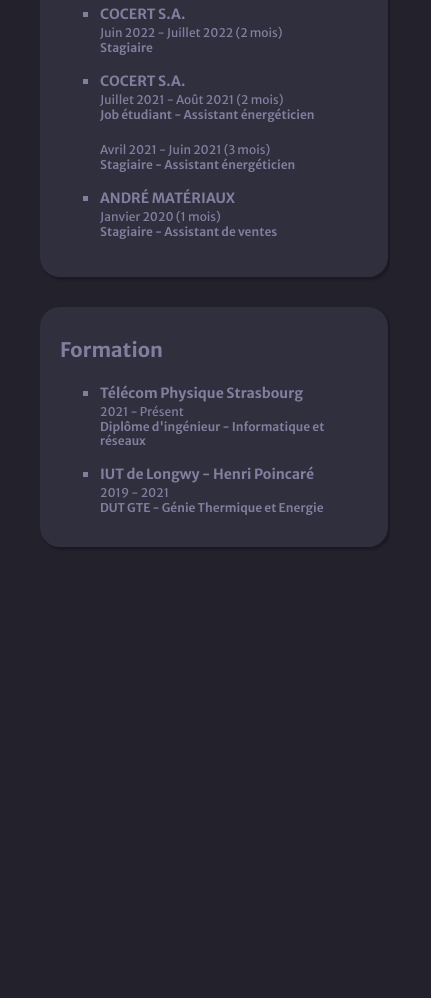
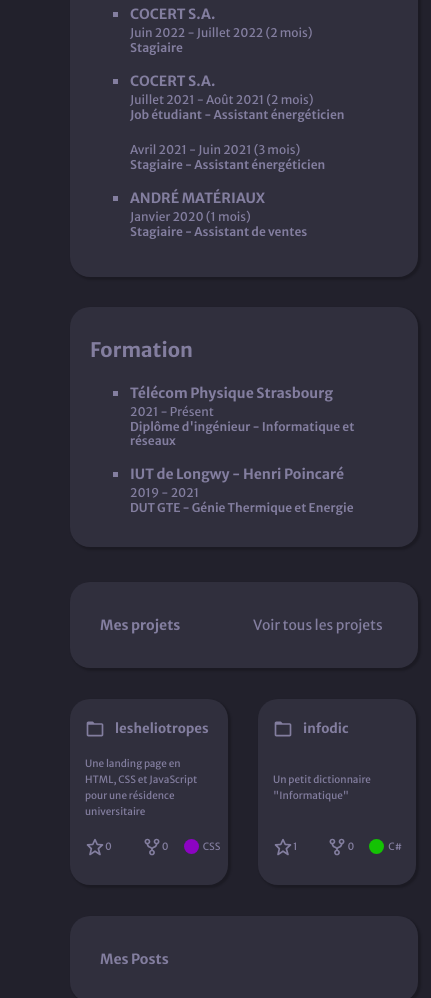
Before and after one commit to nicolasmarra/portfolio, a plain HTML site: page index.html in a window 390 px wide. Shown: the part 1002-2000 px from the top of the page, 431 px wide, since content can reach past the window. Before the commit the page ends 1589 px from the top, so only its background shows below. Drawn offline with Linux system fonts and the light colour scheme.

Commit message:
mobile version

```diff
--- a/index.html
+++ b/index.html
@@ -15,6 +15,7 @@
   </head>
   <body>
     <div class="container">
+      <div class="aside">
         <header>
           <img src="assets/122.png" alt="photo de profil" />
           <div>
@@ -34,23 +35,33 @@
               <p>Télécom Physique Strasbourg</p>
             </li>
             <li>
-              <img src="assets/bxl-github.svg" alt="github" />
-              <a href="https://github.com/nicolasmarra" target="_blank"><p>nicolasmarra</p></a>
+              <a href="https://github.com/nicolasmarra" target="_blank"
+                ><img src="assets/bxl-github.svg" alt="github"
+              /></a>
+              <a href="https://github.com/nicolasmarra" target="_blank"
+                ><p>nicolasmarra</p></a
+              >
             </li>
             <li>
-              <img src="assets/bxl-linkedin-square.svg" alt="linkedin" />
+              <a href="https://linkedin.com/in/nicolasmarra" target="_blank"
+                ><img src="assets/bxl-linkedin-square.svg" alt="linkedin"
+              /></a>
               <a href="https://linkedin.com/in/nicolasmarra" target="_blank"
                 ><p>nicolasmarra</p></a
               >
             </li>
             <li>
-              <img src="assets/bxl-blogger.svg" alt="marra-links" />
+              <a href="https://marra-links.netlify.app" target="_blank"
+                ><img src="assets/bxl-blogger.svg" alt="marra-links"
+              /></a>
               <a href="https://marra-links.netlify.app" target="_blank">
                 <p>https://marra-links.netlify.app</p></a
               >
             </li>
             <li>
-              <img src="assets/bx-envelope.svg" alt="mail" />
+              <a href="mailto:nicolasmarra12@gmail.com" target="_blank"
+                ><img src="assets/bx-envelope.svg" alt="mail"
+              /></a>
               <a href="mailto:nicolasmarra12@gmail.com" target="_blank">
                 <p>nicolasmarra12@gmail.com</p></a
               >
@@ -59,8 +70,7 @@
         </div>
 
         <div class="technologies">
-          <h3>Technologies
-          </h3>
+          <h3>Technologies</h3>
 
           <ul>
             <li>
@@ -84,50 +94,117 @@
         <div class="experience">
           <h3>Expérience</h3>
           <ul>
-           <li><h4>COCERT S.A.</h4>
+            <li>
+              <h4>COCERT S.A.</h4>
               <p>Juin 2022 - Juillet 2022 (2 mois)</p>
               <p class="mission">Stagiaire</p>
             </li>
 
-          <li><h4>COCERT S.A.</h4>
+            <li>
+              <h4>COCERT S.A.</h4>
               <p>Juillet 2021 - Août 2021 (2 mois)</p>
               <p class="mission">Job étudiant - Assistant énergéticien</p>
-            <br>
+              <br />
               <p>Avril 2021 - Juin 2021 (3 mois)</p>
               <p class="mission">Stagiaire - Assistant énergéticien</p>
             </li>
 
-          <li><h4>ANDRÉ MATÉRIAUX</h4>
+            <li>
+              <h4>ANDRÉ MATÉRIAUX</h4>
               <p>Janvier 2020 (1 mois)</p>
               <p class="mission">Stagiaire - Assistant de ventes</p>
             </li>
-
           </ul>
-
         </div>
 
         <div class="experience formation">
           <h3>Formation</h3>
           <ul>
-           <li><h4>Télécom Physique Strasbourg</h4>
+            <li>
+              <h4>Télécom Physique Strasbourg</h4>
               <p>2021 - Présent</p>
-            <p class="mission">Diplôme d'ingénieur - Informatique et réseaux</p>
+              <p class="mission">
+                Diplôme d'ingénieur - Informatique et réseaux
+              </p>
             </li>
 
-          <li><h4>IUT de Longwy - Henri Poincaré</h4>
+            <li>
+              <h4>IUT de Longwy - Henri Poincaré</h4>
               <p>2019 - 2021</p>
               <p class="mission">DUT GTE - Génie Thermique et Energie</p>
             </li>
-
           </ul>
-
+        </div>
       </div>
 
+      <div class="principal">
+        <div class="projets">
+          <h4>Mes projets</h4>
+          <a
+            href="https://github.com/nicolasmarra?tab=repositories"
+            target="_blank"
+            ><p>Voir tous les projets</p></a
+          >
         </div>
 
-      <div class=""></div>
+        <div class="panel-projets">
+          <a
+            href="https://github.com/nicolasmarra/lesheliotropes"
+            target="_blank"
+          >
+            <div>
+              <ul>
+                <li>
+                  <img src="assets/bx-folder.svg" alt="" />
+                  <h5>lesheliotropes</h5>
+                </li>
+                <li>
+                  <p>
+                    Une landing page en HTML, CSS et JavaScript pour une
+                    résidence universitaire
+                  </p>
+                </li>
+                <li class="plus">
+                  <div>
+                    <img src="assets/bx-star.svg" alt="" />
+                    <p>0</p>
 
+                    <img src="assets/bx-git-repo-forked.svg" alt="" />
+                    <p>0</p>
+                  </div>
+                  <div class="plus"><span id="CSS"></span> CSS</div>
+                </li>
+              </ul>
+            </div>
+          </a>
 
+          <a href="https://github.com/nicolasmarra/infodic" target="_blank">
+            <div>
+              <ul>
+                <li>
+                  <img src="assets/bx-folder.svg" alt="" />
+                  <h5>infodic</h5>
+                </li>
+                <li><p>Un petit dictionnaire "Informatique"</p></li>
+                <li class="plus">
+                  <div>
+                    <img src="assets/bx-star.svg" alt="" />
+                    <p>1</p>
+
+                    <img src="assets/bx-git-repo-forked.svg" alt="" />
+                    <p>0</p>
+                  </div>
+                  <div class="plus"><span id="C#"></span> C#</div>
+                </li>
+              </ul>
+            </div>
+          </a>
+        </div>
+
+        <div class="projets post">
+          <h4>Mes Posts</h4>
+        </div>
+      </div>
     </div>
   </body>
 </html>
--- a/style.css
+++ b/style.css
@@ -225,3 +225,190 @@ header p {
   line-height: 14px;
   font-style: normal;
 }
+
+.container {
+  display: flex;
+  flex-direction: row;
+  justify-content: content;
+  align-items: left;
+  gap: 60px;
+}
+
+.principal {
+  display: flex;
+  flex-direction: column;
+  margin-right: 40px;
+  gap: 31px;
+}
+
+.principal .projets {
+  display: flex;
+  justify-content: left;
+  align-items: center;
+  gap: 500px;
+
+  width: 852px;
+  height: 86px;
+
+  background: #302f3d;
+  box-shadow: 2px 2px 2px 1px rgba(0, 0, 0, 0.2);
+  border-radius: 20px;
+}
+
+.principal h4 {
+  width: 100%;
+  font-weight: 700;
+  font-size: 20px;
+  line-height: 25px;
+  margin-left: 30px;
+}
+
+.principal p {
+  width: 135px;
+
+  margin-right: 30px;
+  font-weight: 400;
+  font-size: 14px;
+  line-height: 18px;
+}
+
+.principal .panel-projets {
+  display: flex;
+  justify-content: left;
+  align-items: center;
+  gap: 30px;
+}
+
+.principal .panel-projets ul {
+  display: flex;
+  flex-direction: column;
+  justify-content: left;
+  align-items: center;
+  gap: 20px;
+  width: 411px;
+  height: 186px;
+
+  background: #302f3d;
+  box-shadow: 2px 2px 2px 1px rgba(0, 0, 0, 0.2);
+  border-radius: 20px;
+}
+
+.principal .panel-projets ul li {
+  margin-left: 40px;
+  margin-top: 20px;
+  display: flex;
+  justify-content: left;
+  align-items: center;
+  gap: 16px;
+
+  width: 100%;
+  height: 19px;
+}
+
+.principal .panel-projets ul li h4 {
+  font-style: normal;
+  font-weight: 700;
+  font-size: 16px;
+  line-height: 20px;
+}
+
+.principal .panel-projets ul li p {
+  width: 100%;
+  margin-right: 30px;
+  font-weight: 400;
+  font-size: 12px;
+  line-height: 18px;
+}
+.principal .panel-projets ul li img {
+  max-width: 20px;
+  max-height: 20px;
+}
+
+.principal .panel-projets ul li div {
+  display: flex;
+  justify-items: left;
+  align-items: center;
+  gap: 8px;
+}
+
+.principal .panel-projets ul li div.plus {
+  display: flex;
+  justify-content: right;
+  align-items: center;
+  width: 100px;
+  margin-left: 105px;
+  margin-right: 30px;
+}
+
+.principal .panel-projets ul li div.plus span {
+  width: 15px;
+  height: 15px;
+
+  border-radius: 50px;
+  background: #14c204;
+}
+
+.principal .panel-projets ul li div.plus span#CSS {
+  background: #8c04c2;
+}
+
+@media screen and (max-width: 500px) {
+  body {
+    max-width: 348px;
+    margin-inline: 30px;
+  }
+  .container {
+    display: flex;
+    flex-direction: column;
+  }
+
+  .principal {
+    margin-top: -25px;
+  }
+  .principal .projets {
+    width: 348px;
+    gap: 70px;
+  }
+
+  .principal h4 {
+    width: 80%;
+    font-size: 14px;
+  }
+
+  .principal .panel-projets ul {
+    width: 158px;
+  }
+
+  .principal .panel-projets ul li {
+    margin-right: 10px;
+    gap: 10px;
+  }
+
+  .principal .panel-projets ul li h4 {
+    font-weight: 600;
+    font-size: 14px;
+    line-height: 18px;
+  }
+
+  .principal .panel-projets ul li p {
+    font-weight: 400;
+    font-size: 10px;
+    line-height: 16px;
+  }
+
+  .principal .panel-projets ul li div {
+    display: flex;
+    justify-items: left;
+    align-items: center;
+    gap: 0;
+  }
+
+  .principal .panel-projets ul li div.plus {
+    display: flex;
+    width: initial;
+    gap: 4px;
+    margin-left: -25px;
+    margin-right: initial;
+    font-size: 10px;
+  }
+}
```
Also changed, not shown: assets/bx-folder.svg (added), assets/bx-git-repo-forked.svg (added), assets/bx-star.svg (added). Lines whose indentation alone changed are shown as unchanged.
